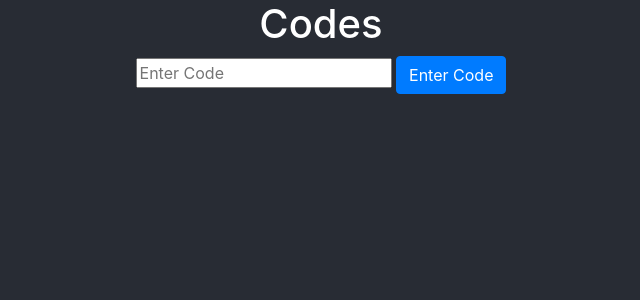
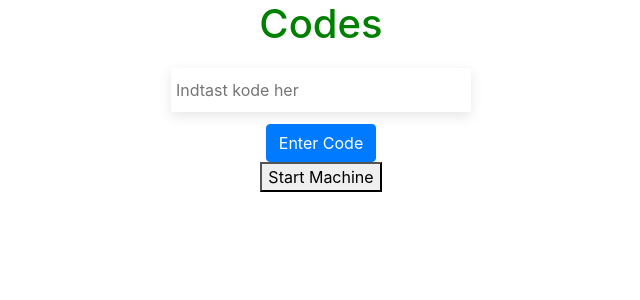
Before and after one commit to Hassaanw27/SlotMachineReact, a React (Create React App) app in the folder slothmachine/: page / in a window 1280 px wide. Shown: the top 300 px of the page, without its empty margins (319-959 px from the left). Built offline with nearby package versions, Linux system fonts and the light colour scheme.

Commit message:
Almost there

```diff
--- a/slothmachine/src/App.css
+++ b/slothmachine/src/App.css
@@ -1,6 +1,31 @@
 .app {
   text-align: center;
-  color: white;
-  background-color: #282c34;
+  color: green;
+
   height: 100vh;
 }
+
+.add-item{
+  display: inline-flex;
+  flex-direction: column;
+  width: 100%;
+  align-items: center;
+  margin: 12px 0px;
+}
+
+.btnSubmit{
+  display: none;
+}
+
+input 				{
+  font-size:18px;
+  padding:10px 10px 10px 5px;
+  display:block;
+  width:300px;
+  border:none;
+  box-shadow: rgba(0, 0, 0, 0.1) 0px 4px 12px;
+}
+
+input:focus{
+  outline: 1px solid lightgrey;
+}
--- a/slothmachine/src/App.js
+++ b/slothmachine/src/App.js
@@ -7,15 +7,17 @@ import 'bootstrap/dist/css/bootstrap.min.css'
 import firebase from './firebase.js'
 
 class App extends Component {
-  constructor() {
-    super();
+  constructor(props) {
+    super(props);
     this.state = {
+      show:false,
       currentItem: [],
-      SlothCode: '',
       inputcode1: []
     }
     this.handleChange = this.handleChange.bind(this);
     this.handleSubmit = this.handleSubmit.bind(this);
+    this.handleClick = this.handleClick.bind(this);
+
   }
   handleChange(e) {
     this.setState({
@@ -23,11 +25,20 @@ class App extends Component {
     });
   }
 
-
-
+  handleClick(e){
+    let count = 1;
+    if(count<10){
+      console.log("heyyyy")
+      console.log(count)
+      count+=1;
+    }
+    else {
+      console.log("youve already tried 10 times")
+    }
+  }
 
   handleSubmit(e) {
-    e.preventDefault(); //removes default behaviors like reloading on pressing submit.
+    const btnSubmit = document.getElementById("btnSubmit");
     const codesRef = firebase.database().ref();
     const inputcode1Ref = firebase.database().ref("inputcode1");
     inputcode1Ref.set({
@@ -35,97 +46,51 @@ class App extends Component {
     }).then(function() {
       codesRef.once("value")
         .then(function(snapshot) {
-
           if (snapshot.child("inputcode1/SlothCode").val() === snapshot.child("inputcode2/SlothCode1").val()) {
             console.log("same!");
+             btnSubmit.style.display = "block";
             firebase.database().ref("Payment").push({Paid:true});
           } else {
+            btnSubmit.style.backgroundColor = "blue";
             console.log("does not exist.")
+            btnSubmit.style.display = "none"
           }
         })
+    });
+  }
 
-    });
-    //const inputcode1Ref = firebase.database().ref('inputcode1');
-    //inputcode1Ref.child('inputcode1').orderByChild("SlothCode").equalTo(this.state.SlothCode).once("value",snapshot => {
-    //      const userData = snapshot.val();
-    //
-    //  });
-    //  const item = {
-    //    SlothCode: this.state.currentItem
-    //  }
-    //    inputcode1Ref.set(item);
-    //  this.setState({
-    //    currentItem: '',
-    //    SlothCode: ''
 
-  }
-  //  componentDidMount() {
-  //    const inputcode1Ref = firebase.database().ref('inputcode1');
-  //    inputcode1Ref.on('value', (snapshot) => {
-  //      let inputcode1 = snapshot.val();
-  //      let newState = [];
-  //      for (let item in inputcode1) {
-  //        newState.push({
-  //          id: item,
-  //          SlothCode: inputcode1[item].SlothCode
-  //        });
-  //      }
-  //      this.setState({
-  //        inputcode1: newState
-  //      });
-  //    });
-  //  }
+
 
   render() {
-    return ( <
-      div className = 'app' >
-      <
-      header >
-      <
-      div className = "wrapper" >
-      <
-      h1 > Codes < /h1> < /
-      div > <
-      /header> <
-      div className = 'container' >
-      <
-      section className = 'add-item' >
-      <
-      input type = "text"
-      name = "currentItem"
-      placeholder = "Enter Code"
-      onChange = {
-        this.handleChange
-      }
-      value = {
-        this.state.currentItem
-      }
-      /> <
-      Button onClick = {
-        this.handleSubmit
-      }
-      value = {
-        this.state.currentItem
-      } > Enter Code < /Button> < /
-      section > <
-      section className = 'display-item' >
-      <
-      div className = "wrapper" >
-      <
-      ul > {
-        this.state.inputcode1.map((item) => {
-          return ( <
-            h1 > your code has been sent < /h1>
+  return (
+    < div className='app'>
+    < header>
+      < div className="wrapper">
+        < h1> Codes < /h1>
+            < / div>
+              < /header>
+                < div className='container'>
+                  < section className='add-item'>
+                    < input placeholder="Indtast kode her" type="text" name="currentItem"  onChange={ this.handleChange } value={ this.state.currentItem } />
+                        < / section>
+                        < Button onClick={ this.handleSubmit } value={ this.state.currentItem }> Enter Code < /Button>
+                          <section className='display-item'>
+                          <button className="knap" id="btnSubmit" onClick={ this.handleClick }  >Start Machine</button>
+                            < div className="wrapper">
 
-          )
-        })
-      } <
-      /ul> < /
-      div > <
-      /section> < /
-      div > <
-      /div>
-    );
-  }
-}
+                              <div>
+                              {
+                              this.state.show? <button>Roll</button> : true
+                              }
+
+                              </div>
+
+                                      < / div>
+                                        < /section>
+                                          < / div>
+                                            < /div>
+                                              );
+                                              }
+                                              }
 export default App;
```
Also changed, not shown: slothmachine/src/Roll.js (added, +27 -0 lines).
